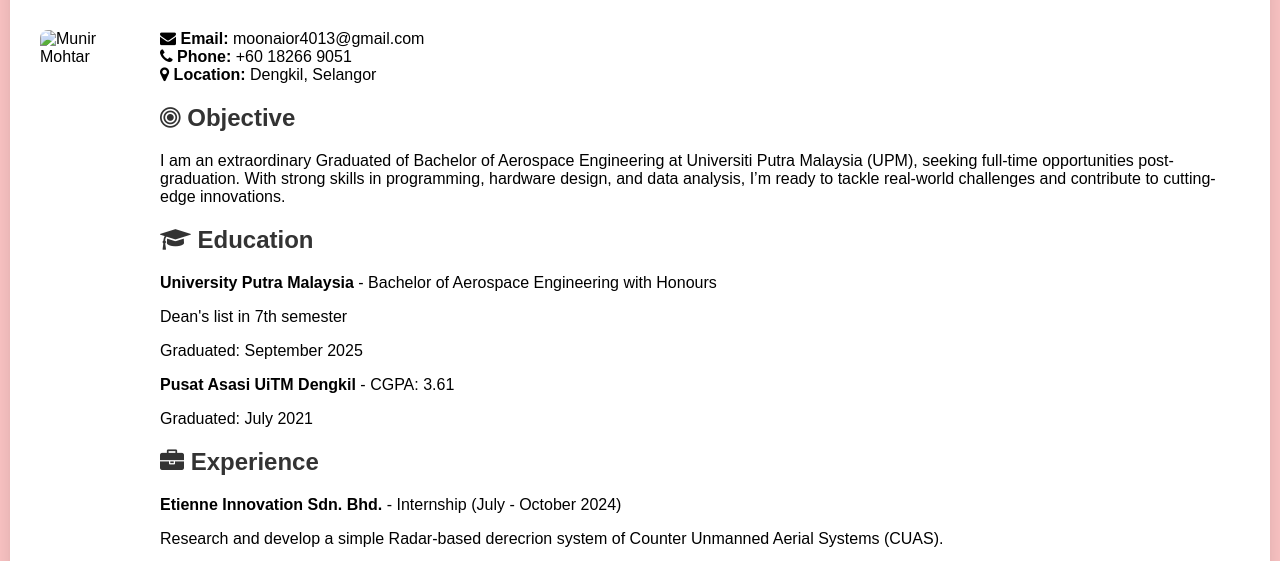
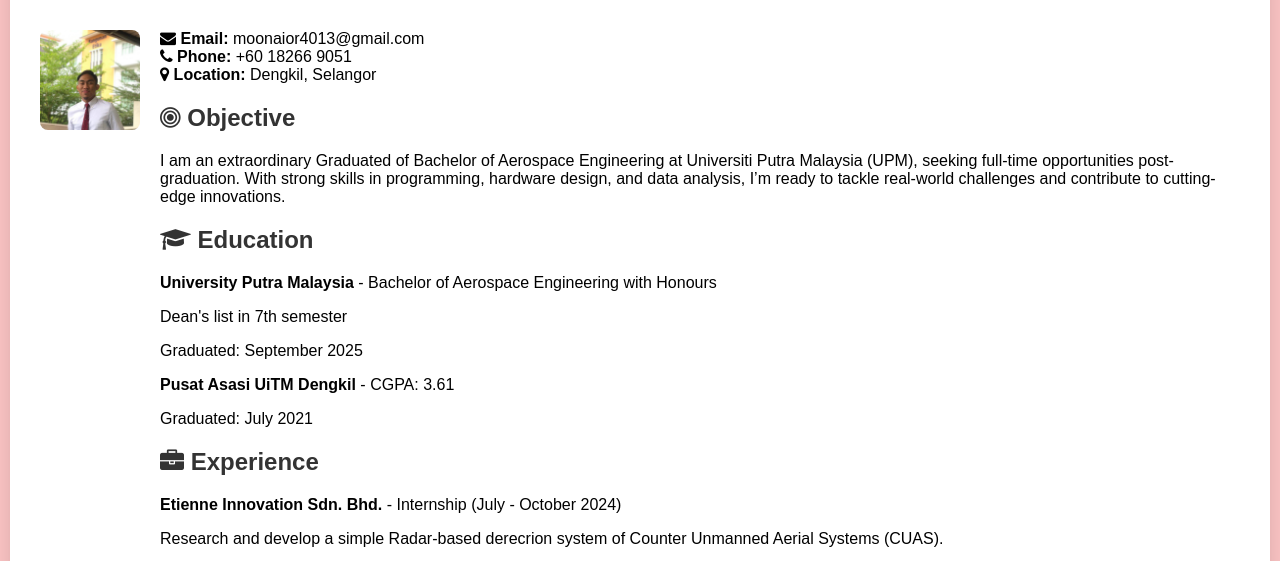
Before and after one commit to moonair4013/MUHAMMAD-MUNIR, a plain HTML site: page index.html in a window 1280 px wide. Shown: the part 227-788 px from the top of the page. Drawn offline with Linux system fonts and the light colour scheme.

Commit message:
Update index.html

```diff
--- a/index.html
+++ b/index.html
@@ -262,7 +262,7 @@
 
     <div class="profile-container">
       <div class="imgBx">
-        <img src=".../images/munir.jpg" alt="Munir Mohtar">
+        <img src="../images/munir.jpg" alt="Munir Mohtar">
       </div>
       <div class="content">
 
```
